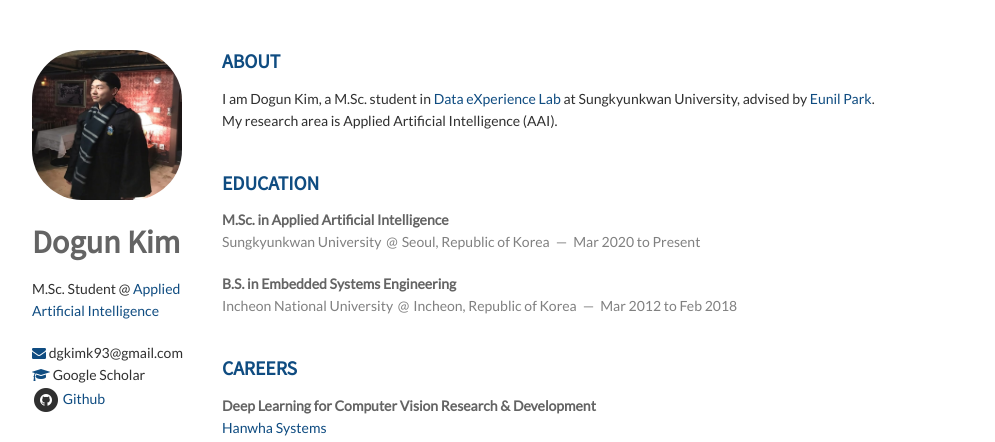
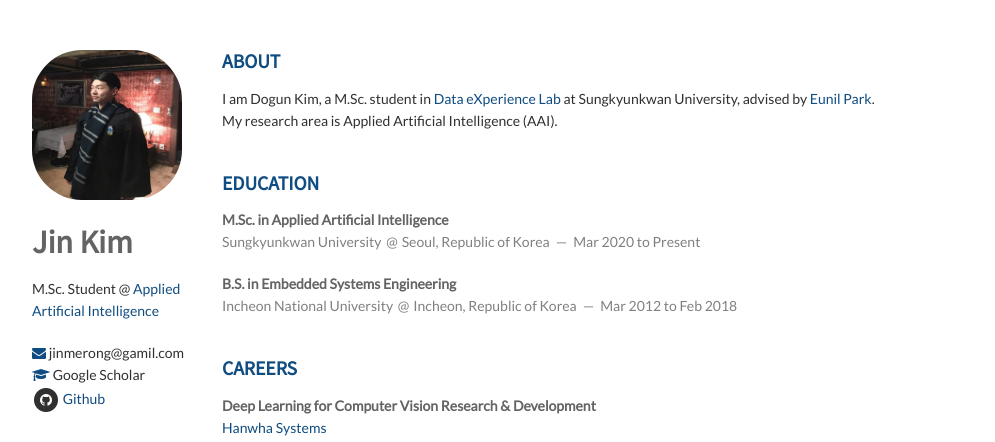
Before and after one commit to K-I-M-J-I-N/K-I-M-J-I-N.github.io, a Jekyll site: the page built from index.html, in a window 1280 px wide. Shown: the top 442 px of the page, without its empty margins (138-1133 px from the left). Built offline with Jekyll 4.4.1, drawn with Linux system fonts in a browser that asks for light colours; nearby versions of some CDN libraries; the list of posts is cut into pages by our own code.

Commit message:
Update _config.yml

```diff
--- a/_config.yml
+++ b/_config.yml
@@ -7,20 +7,20 @@ paginate: 5
 plugins: [jekyll-paginate]
 port: 4000
 safe: true
-url: https://dogun-kim.github.io/
-author: Dogun Kim
+url: https://kim-jin.github.io/
+author: Jin Kim
 
 # edit this section with your information
 # jekyller.github.io - all contents run on /vitae/
 # for a normal use at the base of the server change it to "/"
 baseurl: ""
-title: Dogun Kim
-name: Dogun Kim
-email: dgkimk93@gmail.com
-email_full: mailto:dgkimk93@gmail.com
+title: Jin Kim
+name: Jin Kim
+email: jinmerong@gamil.com
+email_full: mailto:jinmerong@gamil.com
 website: github.io
-website_full: https://Dogun-Kim.github.io/
-github: https://github.com/DoGunKIM93
+website_full: https://kim-jin.github.io/
+github: https://github.com/jinmerong
 google_scholar: https://scholar.google.com/citations?hl=en&user=mC9yZBAAAAAJ
 twitter: twitter
 tel: +44 0000 000000
```
